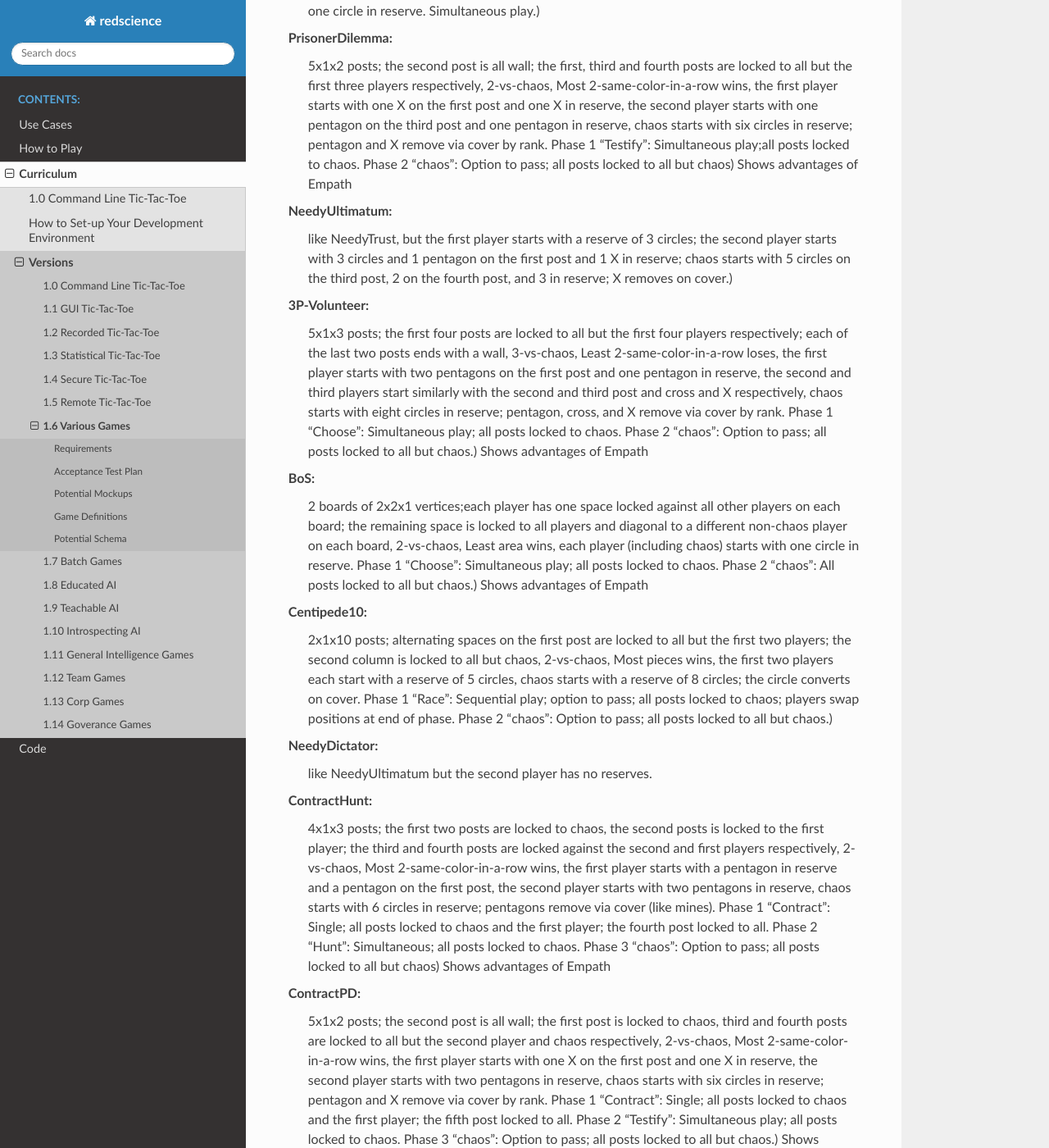
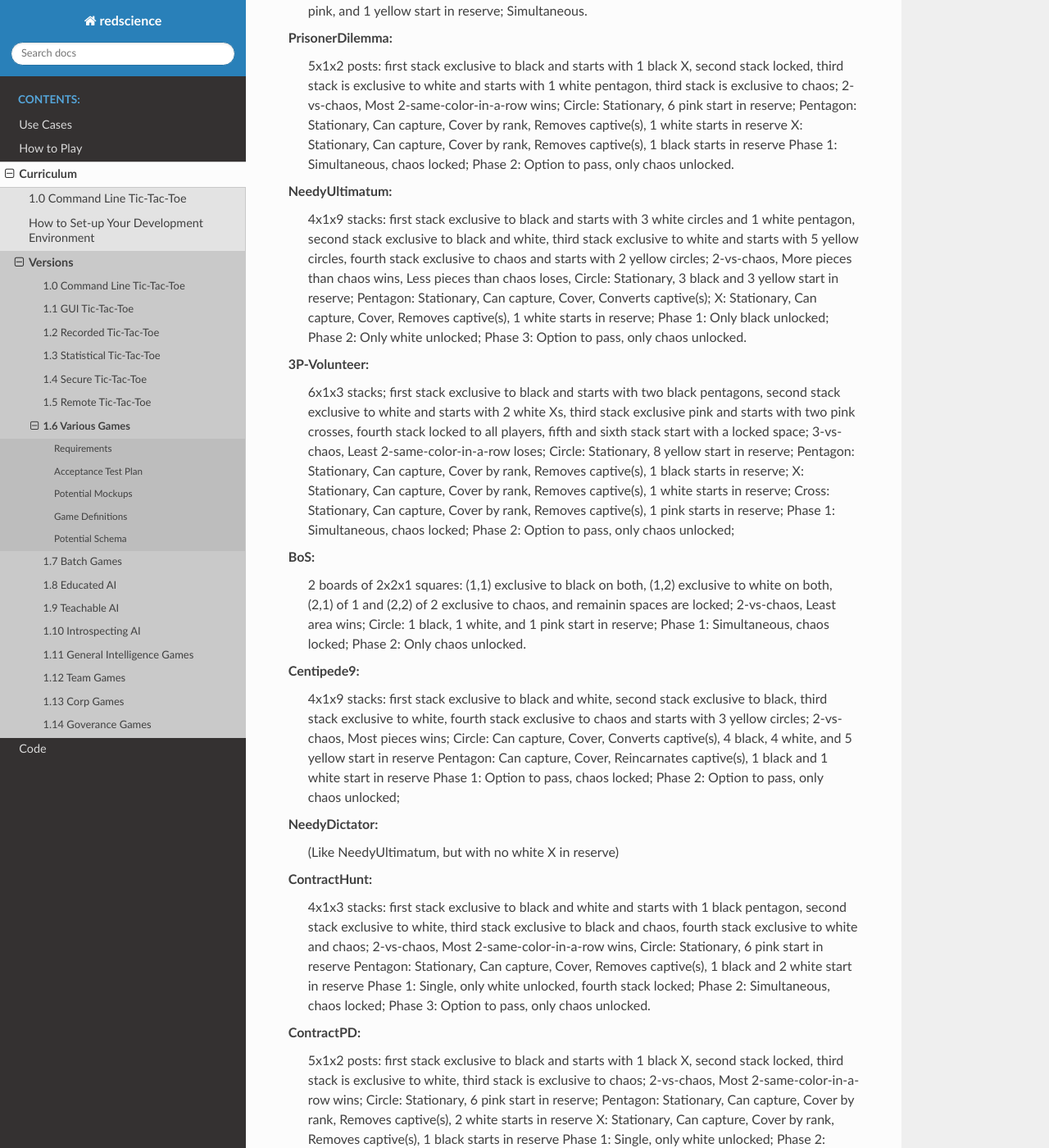
Before and after one commit to ChrisSantosLang/redscience, a Sphinx documentation site: the page built from docs/source/releases/games.rst, in a window 1280 px wide and 1400 px high, scrolled down 11475 px. Shown: the whole window at 82% size. Built offline with Sphinx 7.4.7 and the Read the Docs theme 2.0.0, drawn with Linux system fonts in a browser that asks for light colours; some of the changed text lies outside the part shown.

Commit message:
Update games.rst

```diff
--- a/docs/source/releases/games.rst
+++ b/docs/source/releases/games.rst
@@ -464,120 +464,249 @@ RockPaperScissors:
   1 black and 1 white start in reserve;
 
 3P-9X-HideSeek:
-  5x5x1 squares, all but the center nine spaces exclusive to chaos;
-  starts with yellow pentagon in (1,1) and pink circles in all
-  remaining spaces except center nine; 3 vs chaos, Cloaking hides;
-  Most circles wins, Statemate if chaos cannot capture;
-  Circle: Moves adjacent or knight, 1 black and 1 white start in reserve;
+  5x7x1 squares: the nine spaces from (3,3) to (5,5) are
+  exclusive to the first three players and the rest are exclusive
+  to chaos; starts with yellow pentagon in (4,6) and pink
+  circles in all remaining non-locked chaos-exclusive spaces;
+  3 vs chaos, Cloaking hides; Most circles wins, Statemate if
+  goal is reached;
+  Circle: Moves adjacent or knight, 1 black and 1 white start
+  in reserve;
   Pentagon: Must capture, Cover, Destroys Captive(s), Moves
   adjacent, 1 pink starts in reserve;
-  Phase 1: Placement only, center nine spots are cloaked;
-  Phase 2: Option to pass, center nine spots are cloaked
+  Phase 1: Placement only, (1, 4), (2, 2), (2, 6), (4, 1),
+  (4, 7), (5, 1), and (5, 7) are locked, non-chaos-exclusive
+  spots are cloaked;
+  Phase 2: Option to pass, same locks and cloaking.
 
 Shopping9:
-  3x1x9 stacks; First stack exclusive to black, second stack
+  3x1x9 stacks: first stack exclusive to black, second stack
   exclusive to white and starts with 2 white pentagons, third
   stack exclusive to pink; 2-vs-chaos, Cloaking hides,
   Least pieces loses; Chaos wins if total circles > 9;
   Circle: 9 black and 7 white start in reserve;
   Pentagon: 8 pink start in reserve;
-  Phase 1: Option to pass, All but first player locked;
-  Phase 2: Option to pass, All but second player locked;
-  Phase 3: Option to pass, All but chaos locked
+  Phase 1: Option to pass, only black unlocked;
+  Phase 2: Option to pass, only white unlocked;
+  Phase 3: Option to pass, only chaos unlocked
 
 4P-TrendSetter:
-  1x3x1 squares, 4 Player, Simultaneous, All players lose if  stalemate, Any piece wins, 1 black, 1 white, 1 pink, and 1
+  1x3x1 squares, 4 Player, Simultaneous, All players lose if
+  stalemate, Any piece wins, 1 black, 1 white, 1 pink, and 1
   yellow start in reserve
 
 3P-PublicGoods:
-  5x1x8 stacks; each of the first four posts is locked to all but on one of the players respectively; the last post is locked to
-  chaos, 3-vs-chaos, Less pieces than chaos loses, the first three
-  players start with 1 pentagon each on the final post and 1, 2
-  or 3 circles on their exclusive post respectively, chaos starts
-  with 5 circles in reserve, circle moves unlimited orth by stack,
-  pentagon reincarnates (x2) by cover. Phase 1 “Invest”: Single;
-  option to pass; all posts locked to chaos. Phase 2 “Return”:
-  All posts locked to chaos; last post locked (so all returns will
-  automatically move to exclusive posts). 3 “chaos”: Option to
-  pass; all posts locked to all but chaos.)
+  5x1x8 stacks: first stack exclusive to black and starts with
+  1 black circle, second stack exclusive to white and starts with
+  2 white circles, third stack exclusive to pink and starts with
+  3 pink circles, fourth stack exclusive to chaos, fifth stack
+  exclusive to black, white, and pink and starts with 1 black
+  pentagon, 1 white pentagon and 1 pink pentagon; 3-vs-chaos,
+  Less pieces than chaos loses;
+  Circle: Moves orth by stack, 5 yellow start in reserve;
+  Pentagon: Stationary, Can capture, Cover, Reincarnates
+  captive(s) x2
+  Phase 1: Single, Option to pass, chaos locked;
+  Phase 2: No option to pass, fifth stack locked, chaos locked;
+  Phase 3: Option to pass, only chaos unlocked.
 
 NeedyTrust:
-  4x1x9 stacks; the posts are locked to all but the first, to chaos, to all but the second, and to all but chaos respectively,
-  2-vs-chaos, More pieces than chaos wins, Less pieces than chaos
-  loses, the first player starts with 2 circles on the first post,
-  1 pentagon on the third stack, and 2 circles in reserve; the
-  second player starts with 1 X on the second post; chaos starts
-  with 4 circles on the fourth post and 2 in reserve; pentagon
-  converts by cover; X reincarnates (x2) by cover. Phase 1: All
-  posts locked to all but the first player. Phase 2 “Return”: All
-  posts locked to all but the second player. Phase 3 “chaos”: Option
-  to pass; all posts locked to all but chaos.
+  4x1x9 stacks: first stack exclusive to black and starts with
+  2 black circles, second stack exclusive to black and white and
+  starts with 1 white X, third stack exclusive to white and starts
+  with 1 black pentagon, fourth stack exclusive to chaos and starts
+  with 4 yellow circles; 2-vs-chaos, More pieces than chaos wins,
+  Less pieces than chaos loses,
+  Circle: Stationary, 2 black and 2 yellow start in reserve
+  Pentagon: Stationary, Can capture, Cover, Converts captive(s)
+  X: Stationary, Can capture, Cover, Reincarnates captive(s) x2
+  Phase 1: Only black unlocked;
+  Phase 2: Only white unlocked;
+  Phase 3: Option to pass, only chaos unlocked.
 
 RichTrust:
-  like NeedyTrust, but the first player starts with 1 pentagon on
-  the third stack, and 4 circles in reserve, and chaos starts with
-  3 circles on the fourth post and 2 in reserve.
+  (Like NeedyTrust, but first stack starts empty, fourth stack
+  starts with only 3 yellow circles, and 4 black circles and 2
+  yellow circles start in reserve)
 
 3Blotto13:
-  3 boards of 2x1x13 posts, Most pieces wins, each player starts with a reserve of 13 circles. Cloaking offers invisibility; all spaces cloaked; each player has one post locked to all other players on each board)
+  3 boards of 2x1x13 stacks: first stack exclusive to black,
+  second stack exclusive to white;  Most pieces wins, Cloaking hides;
+  Circle: 13 black and 13 white start in reserve;
+  All spaces cloaked
 
 KBeauty9:
-  4x1x9 posts; cloaking offers invisibility; all posts are cloaked; each post is locked to all but one player, 4 players, Most-in-a-row wins, Overachiever(s) disqualified; each player starts with a reserve of 9 circles. Phase 1 “Player 1”: Option to pass; only the first player can play. Phase 2 “Player 2”: Option to pass; only the second player can play. Phase 3 “Player 3”: Option to pass; only the third player can play. Phase 4 “Player 4”: Option to pass; only the fourth player can play
+  4x1x9 stacks; first stack exclusive to black, second stack
+  exclusive to white, third stack exclusive to pink, fourth stack
+  exclusive to yellow; 4 Player, Most-in-a-row wins, Overachiever(s)
+  disqualified, Cloaking hides;
+  Circle: 9 black, 9 white, 9 pink, and 9 yellow start in reserve;
+  Phase 1: Option to pass, all spaces cloaked, only black unlocked;
+  Phase 2: Option to pass, all spaces cloaked, only white unlocked;
+  Phase 3: Option to pass, all spaces cloaked, only pink unlocked;
+  Phase 4: Option to pass, all spaces cloaked, only yellow unlocked;
 
 StagHunt:
-  4x1x3 posts; the first and second posts are locked to all but the first and second player respectively; the third and fourth posts are locked against the second and first players respectively; 2-vs-chaos, Most 2-same-color-in-a-row wins, the first two players start with one pentagon in reserve and one pentagon on one of the first two posts respectively, chaos starts with 6 circles in reserve; pentagons remove via cover (like mines). Phase 1 “Hunt”: Simultaneous play; the last two columns are locked to chaos. Phase 2 “chaos”: Option to pass; all posts locked to all but chaos) Shows advantages of Empath
+  4x1x3 stacks: first stack exclusive to black and starts with 1
+  black pentagon, second stack exclusive to white and starts with
+  1 white pentagon, third stack exclusive to black and chaos,
+  fourth stack exclusive to white and chaos;
+  2-vs-chaos, Most 2-same-color-in-a-row wins,
+  Circle: Stationary, 6 pink start in reserve
+  Pentagon: Stationary, Can capture, Cover, Removes captive(s),
+  1 black and 1 white start in reserve
+  Phase 1: Simultaneous, chaos locked;
+  Phase 2: Option to pass, only chaos unlocked.
 
 Other interesting games
 ~~~~~~~~~~~~~~~~~~~~~~~
 
 4P-Coordination:
-  1x3x1 squares, 4 players, All players win if stalemate, Any piece loses, each player starts with one circle in reserve. Simultaneous play.)
+  1x3x1 squares, 4 players, All players win if stalemate, Any
+  piece loses; Circle: 1 black, 1 white, 1 pink, and 1 yellow
+  start in reserve; Simultaneous.
 
 PrisonerDilemma:
-  5x1x2 posts; the second post is all wall; the first, third and fourth posts are locked to all but the first three players respectively, 2-vs-chaos, Most 2-same-color-in-a-row wins, the first player starts with one X on the first post and one X in reserve, the second player starts with one pentagon on the third post and one pentagon in reserve, chaos starts with six circles in reserve; pentagon and X remove via cover by rank. Phase 1 “Testify”: Simultaneous play;all posts locked to chaos. Phase 2 “chaos”: Option to pass; all posts locked to all but chaos) Shows advantages of Empath
+  5x1x2 posts: first stack exclusive to black and starts with
+  1 black X, second stack locked, third stack is exclusive to
+  white and starts with 1 white pentagon, third stack is exclusive
+  to chaos; 2-vs-chaos, Most 2-same-color-in-a-row wins;
+  Circle: Stationary, 6 pink start in reserve;
+  Pentagon: Stationary, Can capture, Cover by rank, Removes
+  captive(s), 1 white starts in reserve
+  X: Stationary, Can capture, Cover by rank, Removes captive(s),
+  1 black starts in reserve
+  Phase 1: Simultaneous, chaos locked;
+  Phase 2: Option to pass, only chaos unlocked.
 
 NeedyUltimatum:
-  like NeedyTrust, but the first player starts with a reserve of 3 circles; the second player starts with 3 circles and 1 pentagon on the first post and 1 X in reserve; chaos starts with 5 circles on the third post, 2 on the fourth post, and 3 in reserve; X removes on cover.)
+  4x1x9 stacks: first stack exclusive to black and starts with
+  3 white circles and 1 white pentagon, second stack exclusive to
+  black and white, third stack exclusive to white and starts with
+  5 yellow circles, fourth stack exclusive to chaos and starts with
+  2 yellow circles; 2-vs-chaos, More pieces than chaos wins,
+  Less pieces than chaos loses,
+  Circle: Stationary, 3 black and 3 yellow start in reserve;
+  Pentagon: Stationary, Can capture, Cover, Converts captive(s);
+  X: Stationary, Can capture, Cover, Removes captive(s), 1 white
+  starts in reserve;
+  Phase 1: Only black unlocked;
+  Phase 2: Only white unlocked;
+  Phase 3: Option to pass, only chaos unlocked.
 
 3P-Volunteer:
-  5x1x3 posts; the first four posts are locked to all but the first four players respectively; each of the last two posts ends with a wall, 3-vs-chaos, Least 2-same-color-in-a-row loses, the first player starts with two pentagons on the first post and one pentagon in reserve, the second and third players start similarly with the second and third post and cross and X respectively, chaos starts with eight circles in reserve; pentagon, cross, and X remove via cover by rank. Phase 1 “Choose”: Simultaneous play; all posts locked to chaos. Phase 2 “chaos”: Option to pass; all posts locked to all but chaos.) Shows advantages of Empath
+  6x1x3 stacks; first stack exclusive to black and starts with
+  two black pentagons, second stack exclusive to white and
+  starts with 2 white Xs, third stack exclusive pink and starts
+  with two pink crosses, fourth stack locked to all players,
+  fifth and sixth stack start with a locked space;
+  3-vs-chaos, Least 2-same-color-in-a-row loses;
+  Circle: Stationary, 8 yellow start in reserve;
+  Pentagon: Stationary, Can capture, Cover by rank, Removes
+  captive(s), 1 black starts in reserve;
+  X: Stationary, Can capture, Cover by rank, Removes captive(s),
+  1 white starts in reserve;
+  Cross: Stationary, Can capture, Cover by rank, Removes
+  captive(s), 1 pink starts in reserve;
+  Phase 1: Simultaneous, chaos locked;
+  Phase 2: Option to pass, only chaos unlocked;
 
 BoS:
-  2 boards of 2x2x1 vertices;each player has one space locked against all other players on each board; the remaining space is locked to all players and diagonal to a different non-chaos player on each board, 2-vs-chaos, Least area wins, each player (including chaos) starts with one circle in reserve. Phase 1 “Choose”: Simultaneous play; all posts locked to chaos. Phase 2 “chaos”: All posts locked to all but chaos.) Shows advantages of Empath
+  2 boards of 2x2x1 squares: (1,1) exclusive to black on both,
+  (1,2) exclusive to white on both, (2,1) of 1 and (2,2) of
+  2 exclusive to chaos, and remainin spaces are locked;
+  2-vs-chaos, Least area wins;
+  Circle: 1 black, 1 white, and 1 pink start in reserve;
+  Phase 1: Simultaneous, chaos locked;
+  Phase 2: Only chaos unlocked.
 
-Centipede10:
-  2x1x10 posts; alternating spaces on the first post are locked to all but the first two players; the second column is locked to all but chaos, 2-vs-chaos, Most pieces wins, the first two players each start with a reserve of 5 circles, chaos starts with a reserve of 8 circles; the circle converts on cover. Phase 1 “Race”: Sequential play; option to pass; all posts locked to chaos; players swap positions at end of phase. Phase 2 “chaos”: Option to pass; all posts locked to all but chaos.)
+Centipede9:
+  4x1x9 stacks: first stack exclusive to black and white, second
+  stack exclusive to black, third stack exclusive to white, fourth
+  stack exclusive to chaos and starts with 3 yellow circles;
+  2-vs-chaos, Most pieces wins;
+  Circle: Can capture, Cover, Converts captive(s), 4 black,
+  4 white, and 5 yellow start in reserve
+  Pentagon: Can capture, Cover, Reincarnates captive(s), 1 black
+  and 1 white start in reserve
+  Phase 1: Option to pass, chaos locked;
+  Phase 2: Option to pass, only chaos unlocked;
 
 NeedyDictator:
-  like NeedyUltimatum but the second player has no reserves.
+  (Like NeedyUltimatum, but with no white X in reserve)
 
 ContractHunt:
-  4x1x3 posts; the first two posts are locked to chaos, the second posts is locked to the first player; the third and fourth posts are locked against the second and first players respectively, 2-vs-chaos, Most 2-same-color-in-a-row wins, the first player starts with a pentagon in reserve and a pentagon on the first post, the second player starts with two pentagons in reserve, chaos starts with 6 circles in reserve; pentagons remove via cover (like mines). Phase 1 “Contract”: Single; all posts locked to chaos and the first player; the fourth post locked to all. Phase 2 “Hunt”: Simultaneous; all posts locked to chaos. Phase 3 “chaos”: Option to pass; all posts locked to all but chaos) Shows advantages of Empath
+  4x1x3 stacks: first stack exclusive to black and white and
+  starts with 1 black pentagon, second stack exclusive to white,
+  third stack exclusive to black and chaos,
+  fourth stack exclusive to white and chaos;
+  2-vs-chaos, Most 2-same-color-in-a-row wins,
+  Circle: Stationary, 6 pink start in reserve
+  Pentagon: Stationary, Can capture, Cover, Removes captive(s),
+  1 black and 2 white start in reserve
+  Phase 1: Single, only white unlocked, fourth stack locked;
+  Phase 2: Simultaneous, chaos locked;
+  Phase 3: Option to pass, only chaos unlocked.
 
 ContractPD:
-  5x1x2 posts; the second post is all wall; the first post is locked to chaos, third and fourth posts are locked to all but the second player and chaos respectively, 2-vs-chaos, Most 2-same-color-in-a-row wins, the first player starts with one X on the first post and one X in reserve, the second player starts with two pentagons in reserve, chaos starts with six circles in reserve; pentagon and X remove via cover by rank. Phase 1 “Contract”: Single; all posts locked to chaos and the first player; the fifth post locked to all. Phase 2 “Testify”: Simultaneous play; all posts locked to chaos. Phase 3 “chaos”: Option to pass; all posts locked to all but chaos.) Shows advantages of Empath
-
-OptionalPD:
-  5x1x2 posts; the second post is all wall; the first, third and fourth posts are locked to all but the first three players respectively, 2-vs-chaos, Most 2-same-color-in-a-row wins, the first player starts with two Xs in reserve, the second player starts with two pentagons in reserve, chaos starts with six circles in reserve; pentagon and X remove via cover by rank. Phase 1 “Opt-in”: Single; Option to Pass; fourth and fifth posts locked; all posts locked to chaos; Draw if less than 2 pieces played at end of phase. Phase 2 “Testify”: Simultaneous play; all posts locked to chaos. Phase 3 “chaos”: Option to pass; all posts locked to all but chaos,) Shows advantages of Empath
+  5x1x2 posts: first stack exclusive to black and starts with
+  1 black X, second stack locked, third stack is exclusive to
+  white, third stack is exclusive
+  to chaos; 2-vs-chaos, Most 2-same-color-in-a-row wins;
+  Circle: Stationary, 6 pink start in reserve;
+  Pentagon: Stationary, Can capture, Cover by rank, Removes
+  captive(s), 2 white starts in reserve
+  X: Stationary, Can capture, Cover by rank, Removes captive(s),
+  1 black starts in reserve
+  Phase 1: Single, only white unlocked;
+  Phase 2: Simultaneous, chaos locked;
+  Phase 3: Option to pass, only chaos unlocked.
 
 3P-BoS:
-  3 boards of 2x2x1 vertices;each player has one space locked against all other players on each board; chaos’s space is diagonal to a different non-chaos player on each board, 3-vs-chaos, Least area wins, each player (including chaos) starts with one circle in reserve. Phase 1 “Choose”: Simultaneous play; all posts locked to chaos. Phase 2 “chaos”: All posts locked to all but chaos.) Shows advantages of Empath
+  3 boards of 2x2x1 squares: (1,1) exclusive to black on all
+  three, (1,2) exclusive to white on 1 and 2, (2,2) exclusive
+  to white on 3, (2,1) exclusive to pink on 1 and 3, (2,2)
+  exclusive to pink on 2, remaining spaces exclusive to chaos;
+  2-vs-chaos, Least area wins;
+  Circle: 1 black, 1 white, and 1 pink start in reserve;
+  Phase 1: Simultaneous, chaos locked;
+  Phase 2: Only chaos unlocked.
 
 NeedyCentipede4:
-  same as Centipede, but chaos starts with 4 circles on the second post 6 in reserve.)
+  (same as Centipede, but chaos starts with 4 circles on the
+  fourth stack and 6 in reserve.)
 
 RichUltimatum:
-  like NeedyUltimatum, but the first player starts with 4 circles on the second post and 3 in reserve; the second player starts with 1 pentagon on the first post and 1 X in reserve; chaos starts with 5 circles on the third post, 2 on the fourth post, and 3 in reserve.)
+  (Like NeedyUltimatum, but first stack starts with no white
+  circles, and the second stack starts with 4 black circles)
 
 RichDictator:
-  like RichUltimatum, but the second player has no reserves.)
+  (Like RichUltimatum, but with no white X in reserve)
 
 4P-TrolleyDilemma:
-  4x1x4 stacks; each of the posts is locked to all but one of the players respectively; 4 Players, Most-in-a-row loses, the first player starts with 1 circle in reserve, the second player starts with 1 pentagon on the first post and 2 circles on the second, the third and fourth players start with three circles each on their respective post, pentagon reincarnates (x2) by cover. Phase 1 “Dilemma”: Single; option to pass; all post locked to all but first player. Phase 2 “Return”: All posts locked to chaos (so all returns will automatically move to exclusive posts).
+  4x1x4 stacks: first stack exclusive to black and starts with
+  1 white pentagon, second stack exclusive to white and starts with
+  2 white circles, third stack exclusive to pink and starts with
+  3 pink circles, fourth stack exclusive to yellow and starts with
+  3 yellow circles; 4 Player, Most-in-a-row loses;
+  Circle: Stationary, 1 black starts in reserve;
+  Pentagon: Stationary, Can capture, Cover by rank, Reinarnates
+  captive(s) x2;
+  Phase 1: Single, Option to pass, only black unlocked
+  Phase 2: No option to pass, only white unlocked
 
 3P-TrolleyDilemma:
-  6x1x5 stacks; each of the first three posts is locked to all but one of the players respectively; the last three posts are locked all but chaos, 3-vs-chaos, Most-in-a-row loses, the first player starts with 1 circle in reserve, the second player starts with 1 pentagon on the first post and 2 circles on the second, the third player starts with three circles on the third post, chaos starts with 5 circles in reserve, pentagon reincarnates (x2) by cover. Phase 1 “Dilemma”: Single; option to pass; all post locked to all but first player. Phase 2 “Return”: All posts locked to chaos (so all returns will automatically move to exclusive posts). 3 “chaos”: Option to pass; all posts locked to all but chaos.)
-
+  6x1x5 stacks: first stack exclusive to black and starts with
+  1 white pentagon, second stack exclusive to white and starts with
+  2 white circles, third stack exclusive to pink and starts with
+  3 pink circles, fourth, fifth, and sixth stacks exclusive to
+  chaos; 3-vs-chaos, Most-in-a-row loses;
+  Circle: Stationary, 1 black and 5 yellow start in reserve;
+  Pentagon: Stationary, Can capture, Cover by rank, Reinarnates
+  captive(s) x2;
+  Phase 1: Single, Option to pass, only black unlocked
+  Phase 2: No option to pass, only white unlocked
+  Phase 3: Option to pass, only chaos unlocked
 
 Potential Schema
 ----------------
```
